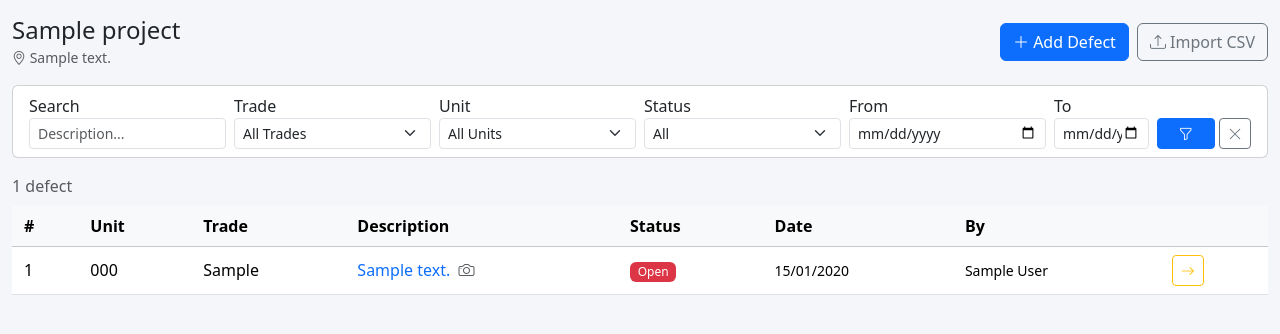
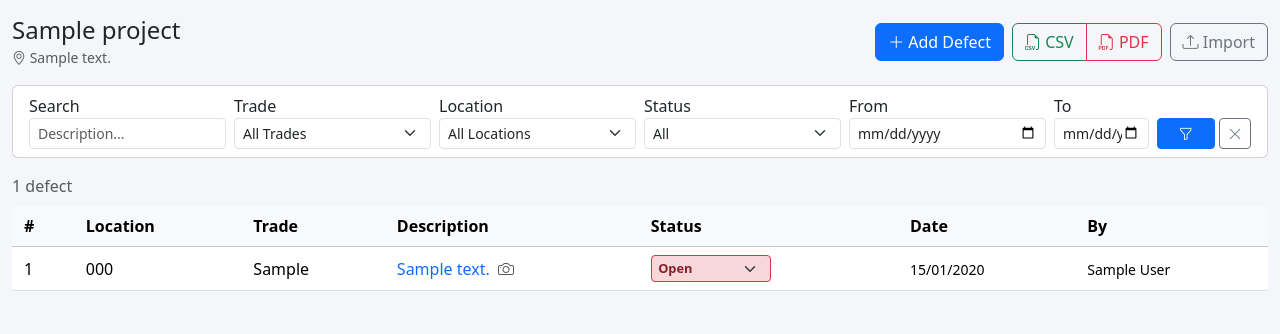
Before and after one commit to autograd2019/defect-tracker, a Flask app: page /project/1 in a window 1280 px wide. Shown: the part 56-390 px from the top of the page. Run offline with Flask 3, Linux system fonts and the light colour scheme; the visitor is signed in with stand-in values (Sample User, id 1); tables that the repository leaves empty hold one stand-in row (values such as "Sample post").

Commit message:
Add delete-all route, updated trades, CSV/PDF export, custom locations, inline status, register button
- Add Stonemason and Laborer to trades list
- Add delete-all-defects admin route
- Location dropdown with custom "New location" option
- Inline status dropdown on project register page
- CSV and PDF export with photo embedding
- Register button on login page
- Status-colored dropdowns (red/yellow/green)

Co-Authored-By: Claude Opus 4.6 <noreply@anthropic.com>

```diff
--- a/app.py
+++ b/app.py
@@ -7,6 +7,7 @@ from functools import wraps
 
 from flask import (
     Flask,
+    Response,
     abort,
     flash,
     redirect,
@@ -31,6 +32,13 @@ os.makedirs(app.config["UPLOAD_FOLDER"], exist_ok=True)
 
 with app.app_context():
     db.create_all()
+
+
+@app.after_request
+def add_no_cache(response):
+    response.headers['Cache-Control'] = 'no-store, no-cache, must-revalidate, max-age=0'
+    response.headers['Pragma'] = 'no-cache'
+    return response
 
 
 # ---------------------------------------------------------------------------
@@ -155,19 +163,15 @@ def create_project():
 
 
 # ---------------------------------------------------------------------------
-# Defect register (project view)
+# Helpers: build filtered query
 # ---------------------------------------------------------------------------
 
-@app.route("/project/<int:project_id>")
-@login_required
-def project_view(project_id):
-    project = db.get_or_404(Project, project_id)
-
+def _filtered_defects(project_id):
+    """Return (query, filters_dict) applying request.args filters."""
     query = Defect.query.filter_by(project_id=project_id)
 
-    # Filters
     trade = request.args.get("trade", "")
-    unit = request.args.get("unit", "")
+    location = request.args.get("location", "")
     status = request.args.get("status", "")
     search = request.args.get("search", "")
     date_from = request.args.get("date_from", "")
@@ -175,8 +179,8 @@ def project_view(project_id):
 
     if trade:
         query = query.filter(Defect.trade == trade)
-    if unit:
-        query = query.filter(Defect.unit_number == unit)
+    if location:
+        query = query.filter(Defect.unit_number == location)
     if status:
         query = query.filter(Defect.status == status)
     if search:
@@ -195,21 +199,192 @@ def project_view(project_id):
         except ValueError:
             pass
 
+    filters = dict(trade=trade, location=location, status=status, search=search, date_from=date_from, date_to=date_to)
+    return query, filters
+
+
+def _filter_description(filters):
+    """Human-readable description of active filters."""
+    parts = []
+    if filters["trade"]:
+        parts.append(f"Trade: {filters['trade']}")
+    if filters["location"]:
+        parts.append(f"Location: {filters['location']}")
+    if filters["status"]:
+        parts.append(f"Status: {filters['status']}")
+    if filters["search"]:
+        parts.append(f"Search: {filters['search']}")
+    if filters["date_from"]:
+        parts.append(f"From: {filters['date_from']}")
+    if filters["date_to"]:
+        parts.append(f"To: {filters['date_to']}")
+    return ", ".join(parts) if parts else "All Defects"
+
+
+# ---------------------------------------------------------------------------
+# Defect register (project view)
+# ---------------------------------------------------------------------------
+
+@app.route("/project/<int:project_id>")
+@login_required
+def project_view(project_id):
+    project = db.get_or_404(Project, project_id)
+
+    query, filters = _filtered_defects(project_id)
     defects = query.order_by(Defect.date_added.desc()).all()
 
-    # Gather distinct unit numbers and trades for filter dropdowns
     all_defects = Defect.query.filter_by(project_id=project_id).all()
-    units = sorted({d.unit_number for d in all_defects if d.unit_number})
+    locations = sorted({d.unit_number for d in all_defects if d.unit_number})
     trades_used = sorted({d.trade for d in all_defects if d.trade})
 
     return render_template(
         "project.html",
         project=project,
         defects=defects,
-        units=units,
+        locations=locations,
         trades_used=trades_used,
         trades=config.TRADES,
-        filters=dict(trade=trade, unit=unit, status=status, search=search, date_from=date_from, date_to=date_to),
+        filters=filters,
+    )
+
+
+# ---------------------------------------------------------------------------
+# Export filtered defects as CSV
+# ---------------------------------------------------------------------------
+
+@app.route("/project/<int:project_id>/export")
+@login_required
+def export_csv(project_id):
+    project = db.get_or_404(Project, project_id)
+
+    query, filters = _filtered_defects(project_id)
+    defects = query.order_by(Defect.date_added.desc()).all()
+
+    output = io.StringIO()
+    writer = csv.writer(output)
+    writer.writerow(["ID", "Location", "Trade", "Description", "Status", "Date Added", "Date Completed", "Created By", "Completed By"])
+    for d in defects:
+        writer.writerow([
+            d.id,
+            d.unit_number,
+            d.trade,
+            d.description,
+            d.status,
+            d.date_added.strftime("%d/%m/%Y") if d.date_added else "",
+            d.date_completed.strftime("%d/%m/%Y") if d.date_completed else "",
+            d.created_by.name if d.created_by else "",
+            d.completed_by.name if d.completed_by else "",
+        ])
+
+    output.seek(0)
+    return Response(
+        output.getvalue(),
+        mimetype="text/csv",
+        headers={"Content-Disposition": f"attachment; filename={project.name} Defects.csv"},
+    )
+
+
+# ---------------------------------------------------------------------------
+# Export filtered defects as PDF with photos
+# ---------------------------------------------------------------------------
+
+@app.route("/project/<int:project_id>/export-pdf")
+@login_required
+def export_pdf(project_id):
+    from fpdf import FPDF
+
+    project = db.get_or_404(Project, project_id)
+
+    query, filters = _filtered_defects(project_id)
+    defects = query.order_by(Defect.unit_number, Defect.date_added.desc()).all()
+
+    pdf = FPDF()
+    pdf.set_auto_page_break(auto=True, margin=20)
+
+    # Title page
+    pdf.add_page()
+    pdf.set_font("Helvetica", "B", 20)
+    pdf.cell(0, 15, project.name, new_x="LMARGIN", new_y="NEXT", align="C")
+    if project.address:
+        pdf.set_font("Helvetica", "", 12)
+        pdf.cell(0, 8, project.address, new_x="LMARGIN", new_y="NEXT", align="C")
+    pdf.ln(5)
+    pdf.set_font("Helvetica", "", 11)
+    pdf.cell(0, 8, f"Defect Report - {_filter_description(filters)}", new_x="LMARGIN", new_y="NEXT", align="C")
+    pdf.cell(0, 8, f"Generated: {datetime.now().strftime('%d/%m/%Y %H:%M')}", new_x="LMARGIN", new_y="NEXT", align="C")
+    pdf.cell(0, 8, f"Total: {len(defects)} defect(s)", new_x="LMARGIN", new_y="NEXT", align="C")
+    pdf.ln(10)
+
+    # Summary table
+    pdf.set_font("Helvetica", "B", 10)
+    col_widths = [12, 30, 30, 80, 25]
+    headers = ["#", "Location", "Trade", "Description", "Status"]
+    for i, h in enumerate(headers):
+        pdf.cell(col_widths[i], 8, h, border=1, align="C")
+    pdf.ln()
+
+    pdf.set_font("Helvetica", "", 9)
+    for d in defects:
+        desc = d.description[:60] + "..." if len(d.description) > 60 else d.description
+        row = [str(d.id), d.unit_number[:20], d.trade[:20], desc, d.status]
+        max_h = 8
+        for i, val in enumerate(row):
+            pdf.cell(col_widths[i], max_h, val, border=1)
+        pdf.ln()
+        if pdf.get_y() > 270:
+            pdf.add_page()
+
+    # Detail pages with photos
+    for d in defects:
+        pdf.add_page()
+
+        # Header
+        pdf.set_font("Helvetica", "B", 14)
+        pdf.cell(0, 10, f"Defect #{d.id}", new_x="LMARGIN", new_y="NEXT")
+
+        pdf.set_font("Helvetica", "", 11)
+        pdf.cell(0, 7, f"Location: {d.unit_number}", new_x="LMARGIN", new_y="NEXT")
+        pdf.cell(0, 7, f"Trade: {d.trade}", new_x="LMARGIN", new_y="NEXT")
+        pdf.cell(0, 7, f"Status: {d.status}", new_x="LMARGIN", new_y="NEXT")
+        pdf.cell(0, 7, f"Date Added: {d.date_added.strftime('%d/%m/%Y') if d.date_added else 'N/A'}", new_x="LMARGIN", new_y="NEXT")
+        if d.created_by:
+            pdf.cell(0, 7, f"Created By: {d.created_by.name}", new_x="LMARGIN", new_y="NEXT")
+        if d.date_completed:
+            completed_info = d.date_completed.strftime('%d/%m/%Y')
+            if d.completed_by:
+                completed_info += f" by {d.completed_by.name}"
+            pdf.cell(0, 7, f"Completed: {completed_info}", new_x="LMARGIN", new_y="NEXT")
+        pdf.ln(3)
+
+        pdf.set_font("Helvetica", "B", 11)
+        pdf.cell(0, 7, "Description:", new_x="LMARGIN", new_y="NEXT")
+        pdf.set_font("Helvetica", "", 11)
+        pdf.multi_cell(0, 6, d.description)
+        pdf.ln(5)
+
+        # Photos
+        if d.photos:
+            pdf.set_font("Helvetica", "B", 11)
+            pdf.cell(0, 7, f"Photos ({len(d.photos)}):", new_x="LMARGIN", new_y="NEXT")
+            pdf.ln(3)
+
+            for photo in d.photos:
+                photo_path = os.path.join(app.config["UPLOAD_FOLDER"], photo.filename)
+                if os.path.exists(photo_path):
+                    try:
+                        if pdf.get_y() > 180:
+                            pdf.add_page()
+                        pdf.image(photo_path, w=90)
+                        pdf.ln(5)
+                    except Exception:
+                        pdf.set_font("Helvetica", "I", 9)
+                        pdf.cell(0, 7, f"[Could not load image: {photo.filename}]", new_x="LMARGIN", new_y="NEXT")
+
+    pdf_bytes = bytes(pdf.output())
+    return Response(
+        pdf_bytes,
+        mimetype="application/pdf",
+        headers={"Content-Disposition": f"attachment; filename={project.name} Defects.pdf"},
     )
 
 
@@ -223,18 +398,22 @@ def add_defect(project_id):
     project = db.get_or_404(Project, project_id)
 
     if request.method == "POST":
+        location = request.form.get("unit_number", "").strip()
+        custom_location = request.form.get("custom_location", "").strip()
+        if location == "__custom__" and custom_location:
+            location = custom_location
+
         defect = Defect(
             project_id=project_id,
-            unit_number=request.form.get("unit_number", "").strip(),
+            unit_number=location,
             trade=request.form.get("trade", "").strip(),
             description=request.form.get("description", "").strip(),
             status="Open",
             created_by_id=g.user.id,
         )
         db.session.add(defect)
-        db.session.flush()  # get defect.id
+        db.session.flush()
 
-        # Handle uploaded photos
         files = request.files.getlist("photos")
         for f in files:
             if f and f.filename:
@@ -248,7 +427,7 @@ def add_defect(project_id):
         flash("Defect added.", "success")
         return redirect(url_for("project_view", project_id=project_id))
 
-    return render_template("add_defect.html", project=project, trades=config.TRADES)
+    return render_template("add_defect.html", project=project, trades=config.TRADES, locations=config.LOCATIONS)
 
 
 # ---------------------------------------------------------------------------
@@ -259,7 +438,7 @@ def add_defect(project_id):
 @login_required
 def defect_detail(defect_id):
     defect = db.get_or_404(Defect, defect_id)
-    return render_template("defect_detail.html", defect=defect, trades=config.TRADES)
+    return render_template("defect_detail.html", defect=defect, trades=config.TRADES, locations=config.LOCATIONS)
 
 
 @app.route("/defect/<int:defect_id>/update", methods=["POST"])
@@ -267,7 +446,12 @@ def defect_detail(defect_id):
 def update_defect(defect_id):
     defect = db.get_or_404(Defect, defect_id)
 
-    defect.unit_number = request.form.get("unit_number", defect.unit_number).strip()
+    location = request.form.get("unit_number", defect.unit_number).strip()
+    custom_location = request.form.get("custom_location", "").strip()
+    if location == "__custom__" and custom_location:
+        location = custom_location
+    defect.unit_number = location
+
     defect.trade = request.form.get("trade", defect.trade).strip()
     defect.description = request.form.get("description", defect.description).strip()
 
@@ -308,7 +492,7 @@ def add_photos(defect_id):
 @app.route("/defect/<int:defect_id>/status", methods=["POST"])
 @login_required
 def quick_status(defect_id):
-    """Inline status toggle from the register table."""
+    """Inline status change from the register table."""
     defect = db.get_or_404(Defect, defect_id)
     new_status = request.form.get("status", defect.status)
     if new_status in ("Open", "In Progress", "Completed"):
@@ -354,10 +538,11 @@ def import_csv(project_id):
 
             count = 0
             for row in reader:
-                # Support flexible column names
                 unit = (
                     row.get("Unit Number", "")
+                    or row.get("Location", "")
                     or row.get("Unit", "")
+                    or row.get("Unit #", "")
                     or row.get("unit_number", "")
                     or row.get("unit", "")
                 ).strip()
@@ -409,6 +594,37 @@ def import_csv(project_id):
 
 
 # ---------------------------------------------------------------------------
+# Admin: delete all defects for a project
+# ---------------------------------------------------------------------------
+
+@app.route("/project/<int:project_id>/delete-all", methods=["POST"])
+@login_required
+def delete_all_defects(project_id):
+    project = db.get_or_404(Project, project_id)
+
+    # Delete all photos from disk
+    photos = DefectPhoto.query.join(Defect).filter(Defect.project_id == project_id).all()
+    for photo in photos:
+        filepath = os.path.join(app.config["UPLOAD_FOLDER"], photo.filename)
+        if os.path.exists(filepath):
+            os.remove(filepath)
+
+    # Delete photo records
+    DefectPhoto.query.filter(
+        DefectPhoto.defect_id.in_(
+            db.session.query(Defect.id).filter(Defect.project_id == project_id)
+        )
+    ).delete(synchronize_session=False)
+
+    # Delete defects
+    Defect.query.filter_by(project_id=project_id).delete()
+    db.session.commit()
+
+    flash("All defects deleted.", "success")
+    return redirect(url_for("project_view", project_id=project_id))
+
+
+# ---------------------------------------------------------------------------
 # Run
 # ---------------------------------------------------------------------------
 
--- a/static/style.css
+++ b/static/style.css
@@ -43,3 +43,29 @@ body {
 .breadcrumb {
     font-size: 0.875rem;
 }
+
+/* Status dropdown colors */
+.status-select {
+    width: 120px;
+    font-size: 0.8rem;
+    font-weight: 600;
+    padding: 0.2rem 0.4rem;
+}
+
+.status-open {
+    background-color: #f8d7da;
+    border-color: #dc3545;
+    color: #842029;
+}
+
+.status-progress {
+    background-color: #fff3cd;
+    border-color: #ffc107;
+    color: #664d03;
+}
+
+.status-done {
+    background-color: #d1e7dd;
+    border-color: #198754;
+    color: #0f5132;
+}
--- a/templates/project.html
+++ b/templates/project.html
@@ -6,12 +6,20 @@
         <h4 class="mb-0">{{ project.name }}</h4>
         {% if project.address %}<small class="text-muted"><i class="bi bi-geo-alt"></i> {{ project.address }}</small>{% endif %}
     </div>
-    <div class="d-flex gap-2">
+    <div class="d-flex gap-2 flex-wrap">
         <a href="{{ url_for('add_defect', project_id=project.id) }}" class="btn btn-primary">
             <i class="bi bi-plus-lg"></i> Add Defect
         </a>
+        <div class="btn-group">
+            <a href="{{ url_for('export_csv', project_id=project.id, **filters) }}" class="btn btn-outline-success">
+                <i class="bi bi-filetype-csv"></i> CSV
+            </a>
+            <a href="{{ url_for('export_pdf', project_id=project.id, **filters) }}" class="btn btn-outline-danger">
+                <i class="bi bi-filetype-pdf"></i> PDF
+            </a>
+        </div>
         <a href="{{ url_for('import_csv', project_id=project.id) }}" class="btn btn-outline-secondary">
-            <i class="bi bi-upload"></i> Import CSV
+            <i class="bi bi-upload"></i> Import
         </a>
     </div>
 </div>
@@ -34,11 +42,11 @@
                 </select>
             </div>
             <div class="col-6 col-md-2">
-                <label class="form-label form-label-sm mb-0">Unit</label>
-                <select class="form-select form-select-sm" name="unit">
-                    <option value="">All Units</option>
-                    {% for u in units %}
-                    <option value="{{ u }}" {% if filters.unit == u %}selected{% endif %}>{{ u }}</option>
+                <label class="form-label form-label-sm mb-0">Location</label>
+                <select class="form-select form-select-sm" name="location">
+                    <option value="">All Locations</option>
+                    {% for u in locations %}
+                    <option value="{{ u }}" {% if filters.location == u %}selected{% endif %}>{{ u }}</option>
                     {% endfor %}
                 </select>
             </div>
@@ -76,13 +84,12 @@
         <thead class="table-light">
             <tr>
                 <th>#</th>
-                <th>Unit</th>
+                <th>Location</th>
                 <th>Trade</th>
                 <th>Description</th>
                 <th>Status</th>
                 <th>Date</th>
                 <th>By</th>
-                <th></th>
             </tr>
         </thead>
         <tbody>
@@ -98,26 +105,16 @@
                     {% if d.photos %}<i class="bi bi-camera text-muted ms-1"></i>{% endif %}
                 </td>
                 <td>
-                    <span class="badge {{ 'bg-danger' if d.status == 'Open' else 'bg-warning text-dark' if d.status == 'In Progress' else 'bg-success' }}">
-                        {{ d.status }}
-                    </span>
+                    <form method="POST" action="{{ url_for('quick_status', defect_id=d.id) }}" class="d-inline">
+                        <select name="status" class="form-select form-select-sm status-select {{ 'status-open' if d.status == 'Open' else 'status-progress' if d.status == 'In Progress' else 'status-done' }}" onchange="this.form.submit()">
+                            <option value="Open" {% if d.status == 'Open' %}selected{% endif %}>Open</option>
+                            <option value="In Progress" {% if d.status == 'In Progress' %}selected{% endif %}>In Progress</option>
+                            <option value="Completed" {% if d.status == 'Completed' %}selected{% endif %}>Completed</option>
+                        </select>
+                    </form>
                 </td>
                 <td class="text-nowrap"><small>{{ d.date_added.strftime('%d/%m/%Y') }}</small></td>
                 <td><small>{{ d.created_by.name if d.created_by else '' }}</small></td>
-                <td>
-                    <form method="POST" action="{{ url_for('quick_status', defect_id=d.id) }}" class="d-inline">
-                        {% if d.status == 'Open' %}
-                        <input type="hidden" name="status" value="In Progress">
-                        <button class="btn btn-sm btn-outline-warning" title="Mark In Progress"><i class="bi bi-arrow-right"></i></button>
-                        {% elif d.status == 'In Progress' %}
-                        <input type="hidden" name="status" value="Completed">
-                        <button class="btn btn-sm btn-outline-success" title="Mark Completed"><i class="bi bi-check-lg"></i></button>
-                        {% else %}
-                        <input type="hidden" name="status" value="Open">
-                        <button class="btn btn-sm btn-outline-secondary" title="Reopen"><i class="bi bi-arrow-counterclockwise"></i></button>
-                        {% endif %}
-                    </form>
-                </td>
             </tr>
             {% endfor %}
         </tbody>
@@ -129,20 +126,24 @@
     {% for d in defects %}
     <div class="card mb-2">
         <div class="card-body py-2 px-3">
-            <div class="d-flex justify-content-between align-items-start">
+            <div class="d-flex justify-content-between align-items-start mb-1">
                 <div class="flex-grow-1 me-2">
                     <a href="{{ url_for('defect_detail', defect_id=d.id) }}" class="text-decoration-none fw-semibold">
                         {{ d.description[:80] }}{% if d.description|length > 80 %}...{% endif %}
                     </a>
                     {% if d.photos %}<i class="bi bi-camera text-muted ms-1"></i>{% endif %}
                     <div class="text-muted small">
-                        Unit {{ d.unit_number }} &middot; {{ d.trade }} &middot; {{ d.date_added.strftime('%d/%m/%Y') }}
+                        {{ d.unit_number }} &middot; {{ d.trade }} &middot; {{ d.date_added.strftime('%d/%m/%Y') }}
                     </div>
                 </div>
-                <span class="badge {{ 'bg-danger' if d.status == 'Open' else 'bg-warning text-dark' if d.status == 'In Progress' else 'bg-success' }} align-self-center">
-                    {{ d.status }}
-                </span>
             </div>
+            <form method="POST" action="{{ url_for('quick_status', defect_id=d.id) }}">
+                <select name="status" class="form-select form-select-sm {{ 'status-open' if d.status == 'Open' else 'status-progress' if d.status == 'In Progress' else 'status-done' }}" onchange="this.form.submit()">
+                    <option value="Open" {% if d.status == 'Open' %}selected{% endif %}>Open</option>
+                    <option value="In Progress" {% if d.status == 'In Progress' %}selected{% endif %}>In Progress</option>
+                    <option value="Completed" {% if d.status == 'Completed' %}selected{% endif %}>Completed</option>
+                </select>
+            </form>
         </div>
     </div>
     {% endfor %}
```
Also changed, not shown: config.py (+8 -1 lines), templates/add_defect.html (+27 -7 lines), templates/defect_detail.html (+25 -2 lines), templates/login.html (+4 -3 lines).
